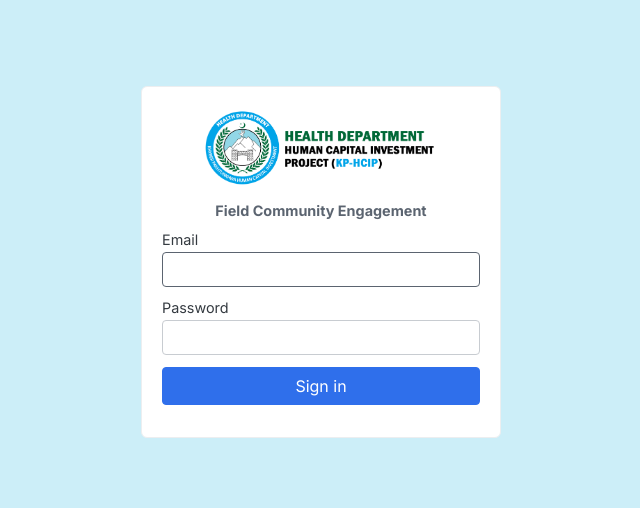
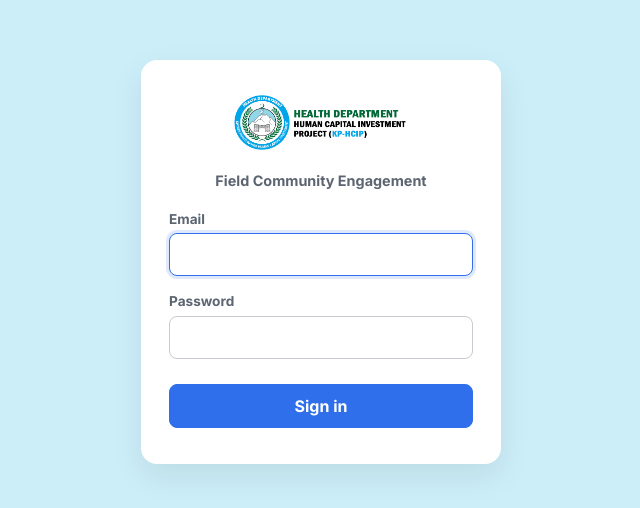
Before and after one commit to kphcipfce/kphcipfce, a React (Vite) app in the folder frontend/: page /login in a window 1280 px wide. Shown: the part 138-646 px from the top of the page, without its empty margins (319-959 px from the left). Built offline with nearby package versions, Linux system fonts and the light colour scheme; no server answers.

Commit message:
fixed ui issues added new chart

```diff
--- a/frontend/src/index.css
+++ b/frontend/src/index.css
@@ -265,6 +265,9 @@
   display: block;
   flex-shrink: 0;
   font-size: 1rem;
+  color: #fff;
+  fill: #fff;
+  opacity: 1;
 }
 
 .btn-logout:hover {
@@ -404,7 +407,45 @@
 .page.centered .card {
   width: 100%;
   max-width: 360px;
-  padding-bottom: 2rem;
+  border: none;
+  border-radius: 16px;
+  padding: 2rem 1.75rem 2.25rem;
+  gap: 1.1rem;
+  box-shadow: 0 12px 32px rgba(0, 0, 0, 0.08);
+}
+
+.page.centered .login-logo {
+  max-width: 180px;
+}
+
+.page.centered .login-tagline {
+  margin-bottom: 0.25rem;
+}
+
+.page.centered .card label {
+  gap: 0.4rem;
+  font-weight: 600;
+  color: var(--gray-600);
+  font-size: 0.85rem;
+}
+
+.page.centered .card input {
+  padding: 0.65rem 0.8rem;
+  border-radius: 8px;
+  font-size: 1rem;
+}
+
+.page.centered .card input:focus {
+  border-color: var(--primary);
+  box-shadow: 0 0 0 3px rgba(47, 111, 235, 0.15);
+}
+
+.page.centered .card button[type="submit"] {
+  margin-top: 0.5rem;
+  padding: 0.7rem 1rem;
+  border-radius: 8px;
+  font-size: 1rem;
+  font-weight: 600;
 }
 
 .card {
```
